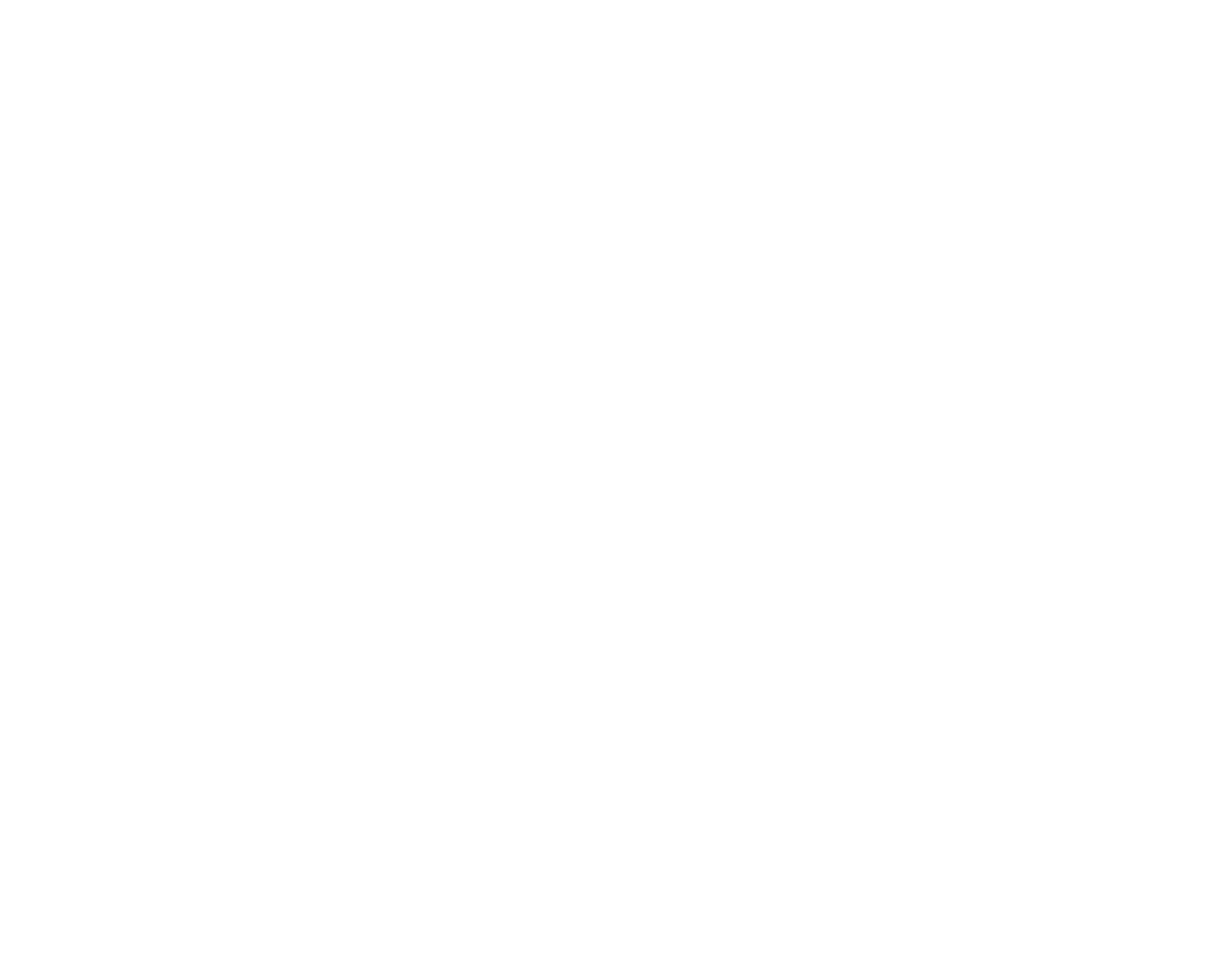
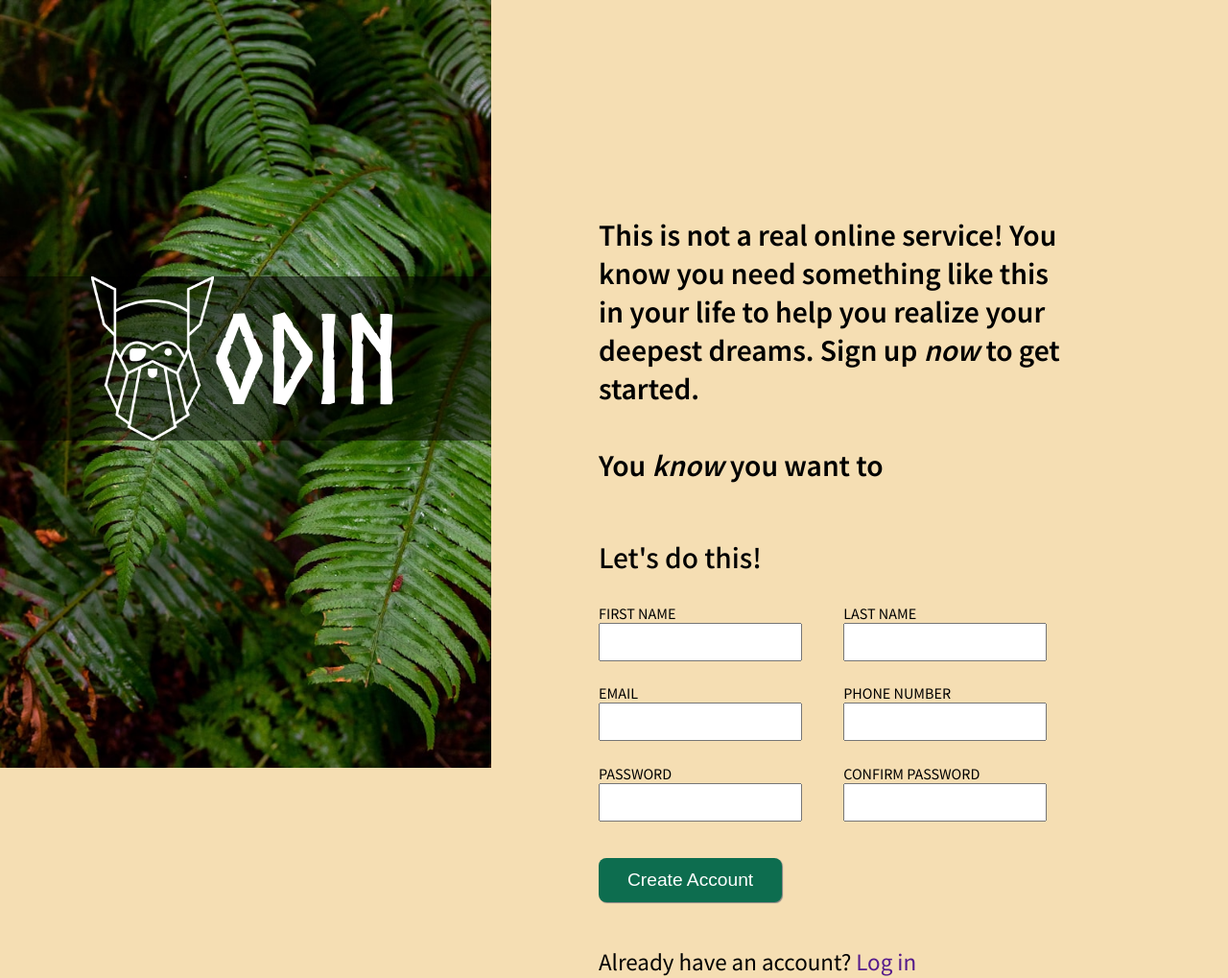
Before and after one commit to andregoobloo/sign-up-form, a plain HTML site: page index.html in a window 1280 px wide. Shown: the whole page at 96% size. Before the commit the page ends 800 px from the top, so only its background shows below. Drawn offline with Linux system fonts and the light colour scheme.

Commit message:
form and page layout is complete

```diff
--- a/index.html
+++ b/index.html
@@ -7,5 +7,65 @@
     <script defer src="script.js"></script>
     <title>Sign up</title>
   </head>
-  <body></body>
+  <body>
+    <div class="left-side">
+      <div class="logo">
+        <img src="logo.png" alt="Odin logo" class="odin-logo" />
+        <h1 class="title">Odin</h1>
+      </div>
+    </div>
+    <div class="form">
+      <div class="message">
+        <p>
+          This is not a real online service! You know you need something like
+          this in your life to help you realize your deepest dreams. Sign up
+          <em>now</em> to get started.
+        </p>
+        <br />
+        <p>You <em>know</em> you want to</p>
+      </div>
+      <div class="form-input">
+        <form action="http://www.example.com" method="post">
+          <fieldset>
+            <legend>Let's do this!</legend>
+            <div class="first-name">
+              <label for="first_name">FIRST NAME</label>
+              <input type="text" name="first_name" id="first_name" />
+            </div>
+            <div class="last-name">
+              <label for="last_name">LAST NAME</label>
+              <input type="text" name="last_name" id="last_name" />
+            </div>
+            <div class="email">
+              <label for="email">EMAIL</label>
+              <input type="email" name="email" id="email" />
+            </div>
+            <div class="phone-number">
+              <label for="phone_number">PHONE NUMBER</label>
+              <input type="number" name="phone_number" id="phone_number" />
+            </div>
+
+            <div class="password">
+              <label for="password">PASSWORD</label>
+              <input type="password" name="password" id="password" />
+            </div>
+            <div class="confirm-password">
+              <label for="confirm_password">CONFIRM PASSWORD</label>
+              <input
+                type="password"
+                name="confirm_password"
+                id="confirm_password"
+              />
+            </div>
+          </fieldset>
+          <div class="submit">
+            <button type="submit">Create Account</button>
+          </div>
+          <span class="have-account"
+            >Already have an account? <a href="">Log in</a></span
+          >
+        </form>
+      </div>
+    </div>
+  </body>
 </html>
--- a/style.css
+++ b/style.css
@@ -1,5 +1,103 @@
+@import url("https://fonts.googleapis.com/css2?family=Noto+Sans+JP:wght@100..900&display=swap");
+@font-face {
+  font-family: odin-font;
+  src: url(Norse-Bold.otf);
+}
+
 * {
   margin: 0px;
   padding: 0px;
+}
+
+body {
   box-sizing: border-box;
+  font-size: 28px;
+  height: 100vh;
+  background-color: wheat;
+  display: flex;
+  font-family: "Noto Sans JP", sans-serif;
 }
+
+.form {
+  display: flex;
+  flex-direction: column;
+  gap: 2em;
+  padding-left: 4em;
+  padding-right: 6em;
+  margin-top: 8em;
+}
+
+.left-side {
+  background-image: url(bg-image.jpg);
+  color: white;
+  background-repeat: no-repeat;
+  background-size: cover;
+  min-width: 40%;
+}
+
+.odin-logo {
+  width: 2em;
+}
+
+.logo {
+  display: flex;
+  text-align: center;
+  justify-content: center;
+  align-items: center;
+  margin-top: 4.5em;
+  background-color: rgba(0, 0, 0, 0.5);
+  font-size: 4rem;
+  font-family: odin-font, sans-serif;
+}
+
+fieldset {
+  border: none;
+  display: flex;
+  flex-wrap: wrap;
+  gap: 0.8em;
+}
+
+.form-input label {
+  font-size: 0.9rem;
+}
+
+fieldset div {
+  display: flex;
+  flex-direction: column;
+  flex: 1 0 40%;
+}
+
+fieldset input {
+  width: 85%;
+  font-size: 1.4rem;
+  padding: 5px;
+}
+
+fieldset legend {
+  padding-bottom: 1em;
+  font-weight: 500;
+}
+
+button {
+  background-color: rgb(13, 109, 79);
+  color: white;
+  font-size: 1.2rem;
+  padding: 12px 30px;
+  border: none;
+  border-radius: 8px;
+  box-shadow: 1px 1px 1px grey;
+  margin-top: 2em;
+  margin-bottom: 2em;
+}
+
+.message {
+  font-weight: 600;
+}
+
+a {
+  text-decoration: none;
+}
+
+.have-account {
+  font-size: 0.8em;
+}
```
Also changed, not shown: Norse-Bold.otf (added), bg-image.jpg (added), logo.png (added).
